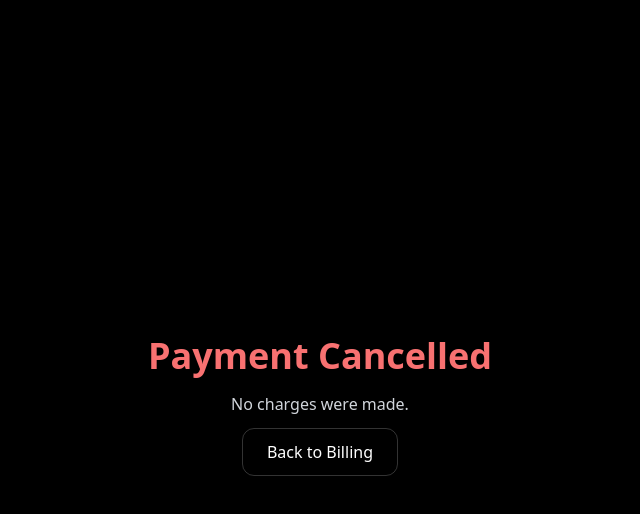
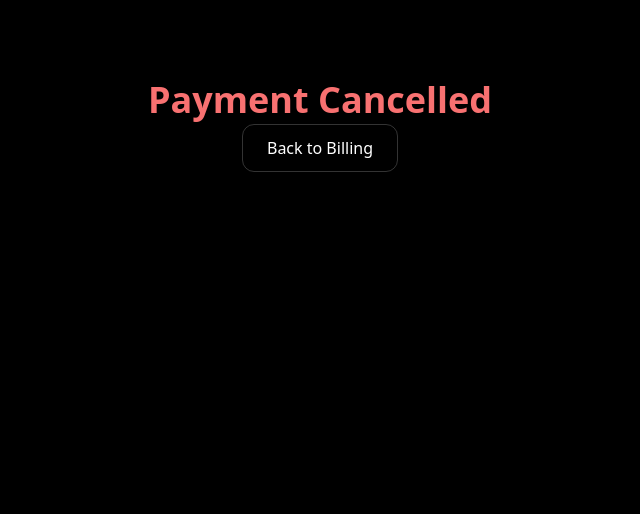
Before and after one commit to chetanshrm83/resultifytechnologies, a Next.js app: page /cancel in a window 1280 px wide. Shown: the top 514 px of the page, without its empty margins (320-960 px from the left). Built offline with nearby package versions, Linux system fonts and the light colour scheme.

Commit message:
Refactor CancelPage component structure
Refactor CancelPage layout and update link destination.

```diff
--- a/app/cancel/page.tsx
+++ b/app/cancel/page.tsx
@@ -2,23 +2,17 @@ import Link from "next/link";
 
 export default function CancelPage() {
   return (
-    <main className="min-h-screen flex items-center justify-center text-center p-8">
-      <div>
+    <div className="text-center py-20">
       <h1 className="text-4xl font-bold text-red-400 mb-4">
         Payment Cancelled
       </h1>
 
-        <p className="text-gray-300 mb-6">
-          No charges were made.
-        </p>
-
       <Link
-          href="/client/billing"
+        href="/client"
         className="px-6 py-3 border border-white/20 rounded-xl"
       >
         Back to Billing
       </Link>
     </div>
-    </main>
   );
 }
```
Lines whose indentation alone changed are shown as unchanged.
